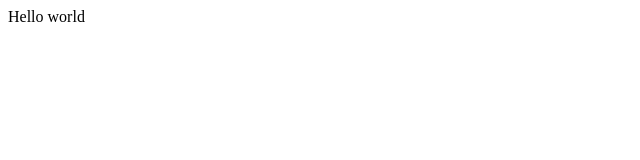
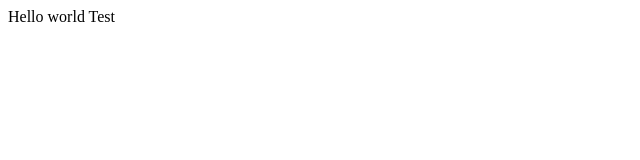
Before and after one commit to rajeswaripraveenkumar/rajeswaripraveenkumar.github.io, a plain HTML site: page index.html in a window 1280 px wide. Shown: the full height of the page, 0-640 px from the left. Drawn offline with Linux system fonts and the light colour scheme.

Commit message:
Update index.html

```diff
--- a/index.html
+++ b/index.html
@@ -1,6 +1,6 @@
 <html>
 <header><title>This is title</title></header>
 <body>
-Hello world
+Hello world Test
 </body>
 </html>
```
